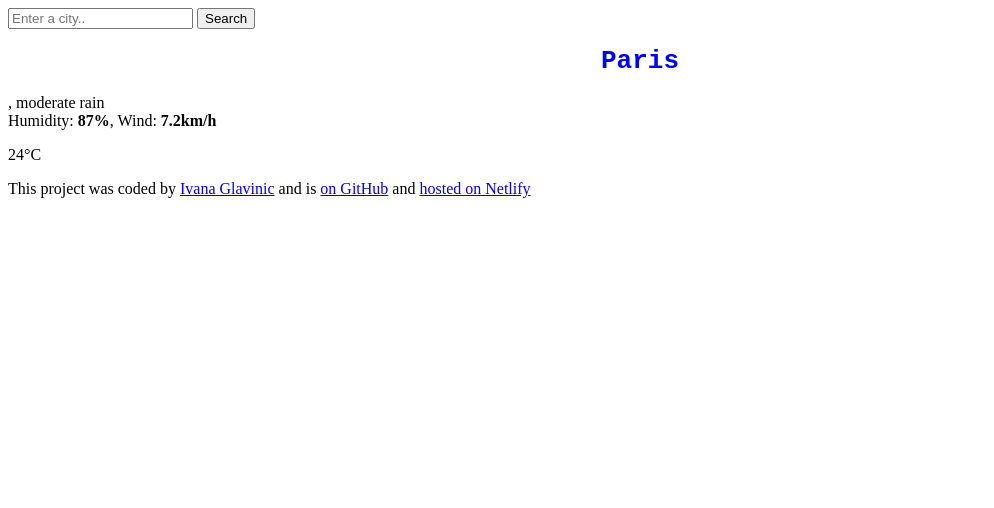
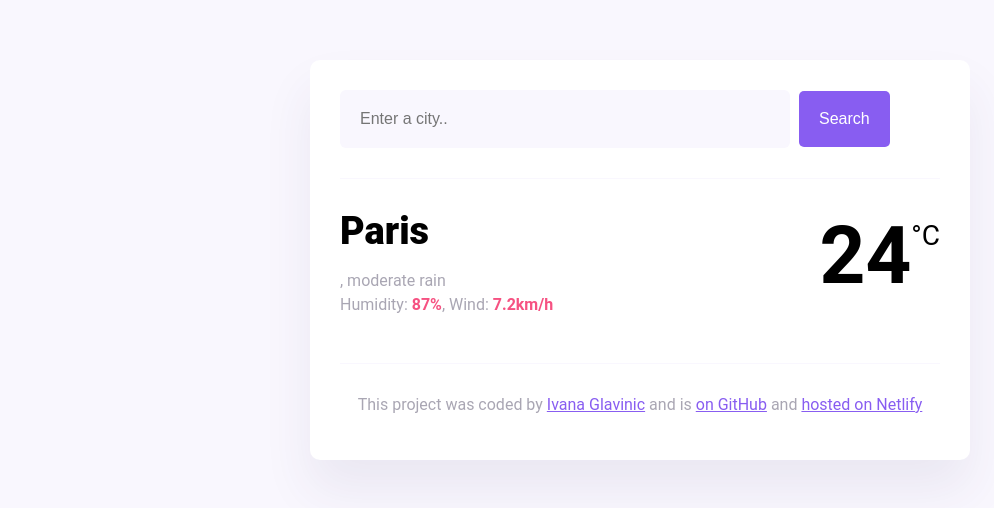
Before and after one commit to ivanaglavinic/my-practice, a plain HTML site: page index.html in a window 1280 px wide. Shown: the whole page, without its empty margins (0-994 px from the left). Drawn offline with Linux system fonts and the light colour scheme.

Commit message:
Update styles.css

```diff
--- a/styles.css
+++ b/styles.css
@@ -1,5 +1,98 @@
-h1 {
-  font-family: monospace;
-  color: blue;
+body {
+  background: #f9f7fe;
+  font-family: "Roboto", sans-serif;
+}
+
+a {
+  color: #885df1;
+}
+
+.weather-app {
+  background: white;
+  max-width: 600px;
+  margin: 60px auto;
+  padding: 30px;
+  border-radius: 10px;
+  box-shadow: 0 30px 50px rgba(65, 50, 100, 0.08);
+}
+
+header {
+  border-bottom: 1px solid #f9f7fe;
+  padding-bottom: 30px;
+}
+
+.search-input {
+  background-color: #f9f7fe;
+  border: none;
+  color: rgba(39, 33, 66, 0.4);
+  font-size: 16px;
+  padding: 20px;
+  width: 75%;
+  border-radius: 6px;
+}
+
+.search-button {
+  margin-left: 5px;
+  font-size: 16px;
+  background-color: #885df1;
+  color: white;
+  border: none;
+  padding: 20px;
+  line-height: 1;
+  border-radius: 5px;
+}
+
+main {
+  padding: 30px 0;
+}
+
+.current-temperature {
+  font-size: 48px;
+}
+
+.current-weather {
+  display: flex;
+  justify-content: space-between;
+}
+
+.current-city {
+  font-size: 38px;
+  font-weight: 900;
+  margin: 0;
+}
+.current-details {
+  color: rgba(39, 33, 66, 0.4);
+  font-size: 16px;
+  font-weight: 400;
+  line-height: 24px;
+}
+
+.current-details strong {
+  color: #f65282;
+}
+
+.current-temperature-icon {
+  position: relative;
+  top: -8px;
+  font-size: 40px;
+  margin-right: 10px;
+}
+
+.temperature-value {
+  font-size: 80px;
+  font-weight: bold;
+}
+
+.current-temperature-unit {
+  font-size: 28px;
+  position: relative;
+  top: -38px;
+}
+
+footer {
+  border-top: 1px solid #f9f7fe;
   text-align: center;
+  padding-top: 15px;
+
+  color: rgba(39, 33, 66, 0.4);
 }
```
